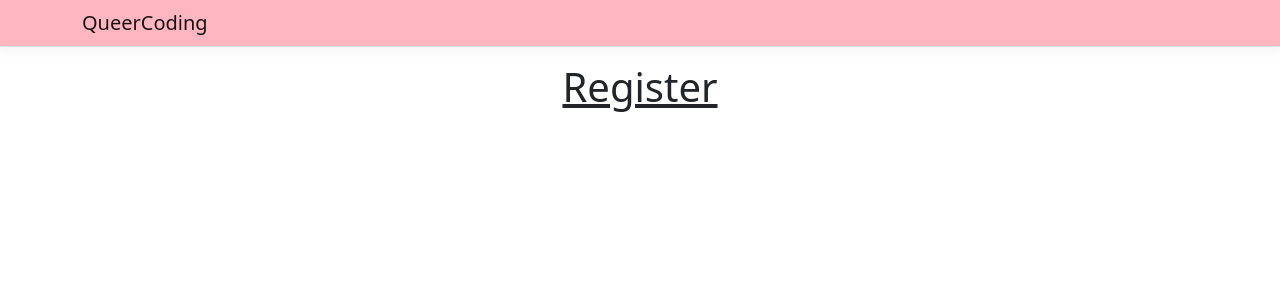
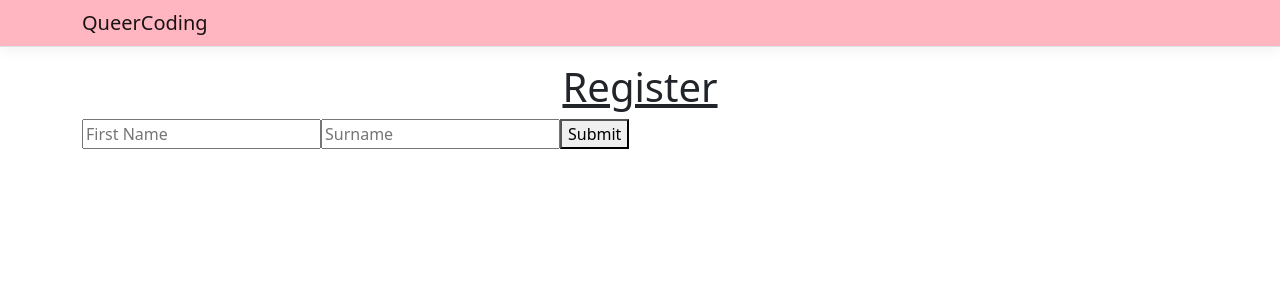
Before and after one commit to EvelynVoce/queer-coding-react, a React (Create React App) app: page /Register in a window 1280 px wide. Shown: the top 300 px of the page. Built offline with nearby package versions, Linux system fonts and the light colour scheme.

Commit message:
Added a registration form

```diff
--- a/src/components/MainPage.js
+++ b/src/components/MainPage.js
@@ -35,8 +35,8 @@ export const MainPage = () => {
                 </div>
             </div>
 
-
-            <h1 className="d-flex justify-content-center"><u>Our classes</u></h1>
+            <hr/>
+            <h1 className="d-flex justify-content-center my-5"><u>Our classes</u></h1>
 
             <CardDeck className="my-5">
                 <Card>
@@ -85,7 +85,10 @@ export const MainPage = () => {
                 to making this class happen so be sure to chec for updates here.
             </p>
 
-            <button onClick={registerClass}> Register for class </button>
+            <div className="d-flex justify-content-center my-5">
+                <button onClick={registerClass}> Register for class </button>
+            </div>
         </div>
+
     );
 }
--- a/src/components/RegisterPage.js
+++ b/src/components/RegisterPage.js
@@ -1,8 +1,11 @@
+import RegistrationForm from "../forms/RegistrationForm";
+
 export const RegisterPage = () => {
 
     return (
         <div className="my-3">
             <h1 className="d-flex justify-content-center"><u>Register</u></h1>
+            <RegistrationForm />
         </div>
     );
 }
--- /dev/null
+++ b/src/forms/RegistrationForm.js
@@ -0,0 +1,35 @@
+import React, { useCallback, useState } from "react";
+import { useForm } from "react-hook-form";
+import {useHistory} from "react-router-dom";
+
+export default function RegistrationForm() {
+    const { register, handleSubmit, setError, formState: { errors } } = useForm();
+    const [show, setShow] = useState(false)
+    const history = useHistory();
+
+    const onSubmit = useCallback((formValues) => {
+        console.log("Surname " + formValues.surname)
+    },
+        [history, setError],
+    )
+
+    return (
+        <form className="register-form" onSubmit={handleSubmit(onSubmit)}>
+            <input className="form-field" placeholder="First Name"
+                   {...register("firstName", { required: true })}
+            />
+            <input className="form-field" placeholder="Surname"
+                   {...register("surname", { required: true, minLength: 8 })}
+            />
+            <button type="submit">Submit</button>
+            {errors.surname && <p> Regisration unsuccessful</p>}
+
+            {show ?
+                <div className="mt-4 d-flex justify-content-center">
+                    <div className="spinner-border text-primary" role="status"></div>
+                    <span className=" mx-3">Loading...</span>
+                </div> : null
+            }
+        </form>
+    );
+}
```
